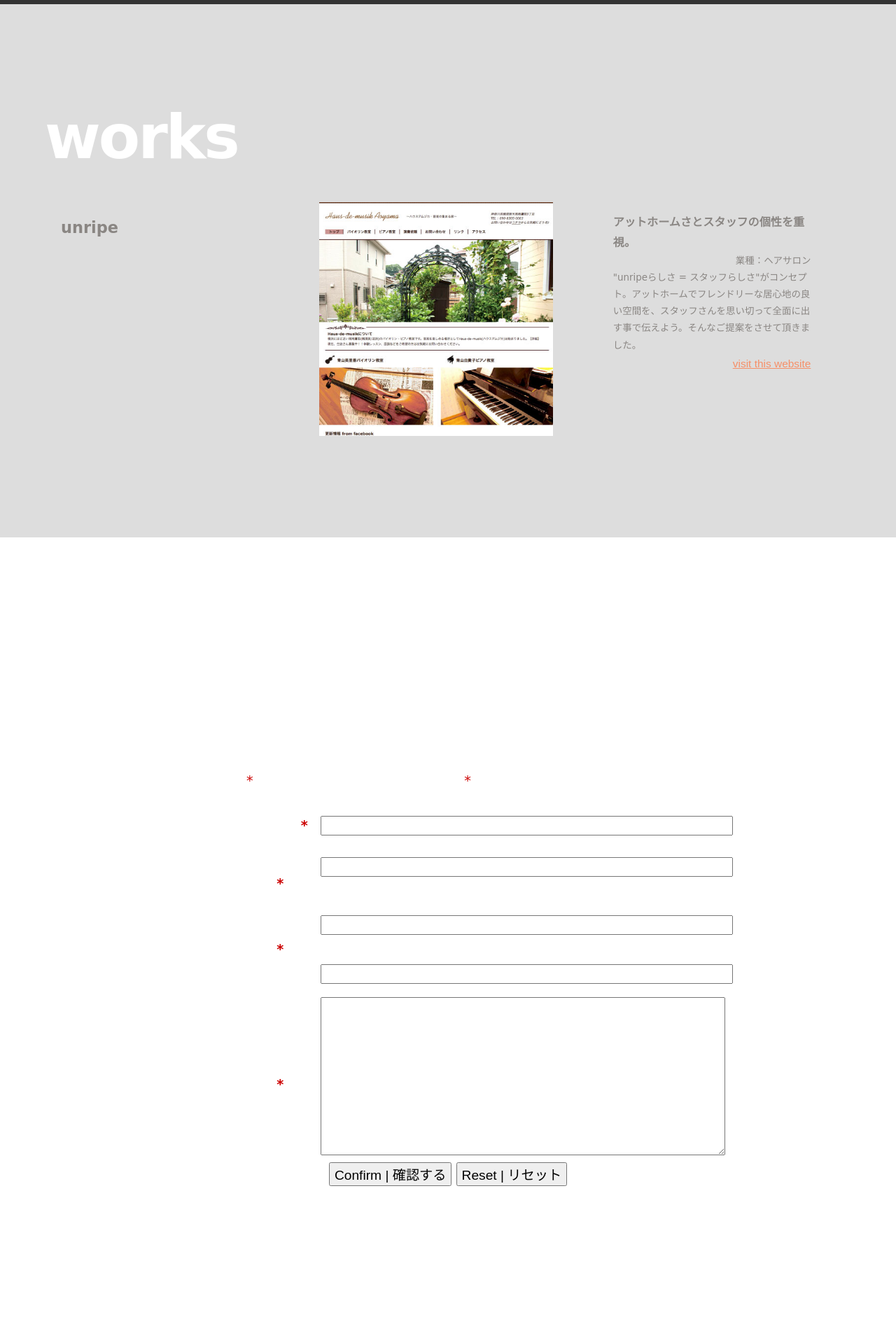
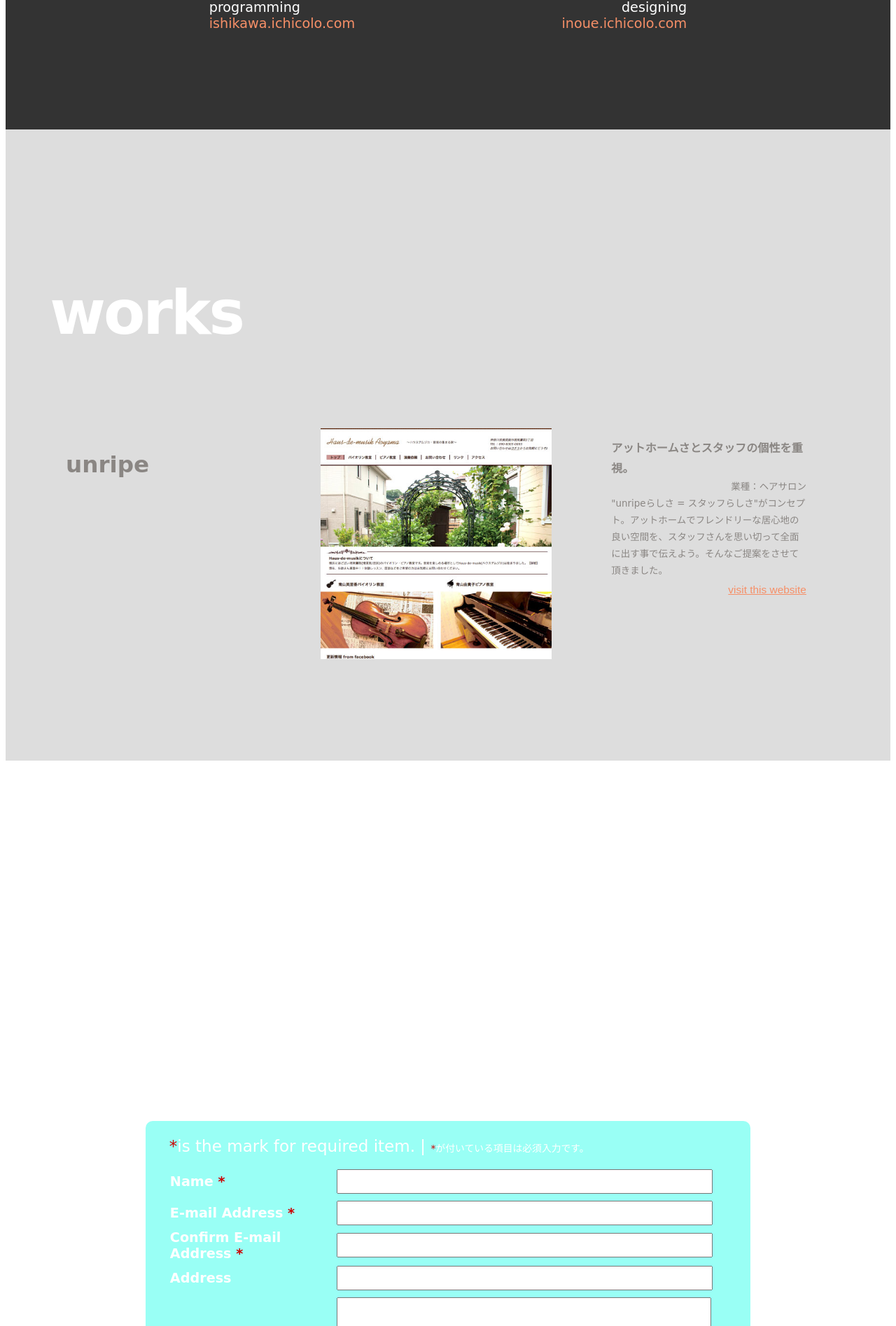
Before and after one commit to ichicolo-web/ichicolo.com, a PHP site: page / in a window 1280 px wide. Shown: the part 1892-3787 px from the top of the page at 70% size. Before the commit the page ends 3587 px from the top, so only its background shows below. Run offline with PHP 8.4, Linux system fonts and the light colour scheme; some web fonts are replaced.

Commit message:
お問い合わせを実装

```diff
--- a/contacts/confirm.html
+++ b/contacts/confirm.html
@@ -16,7 +16,7 @@
       </tr>
 
       <tr>
-        <th>Content of inquiry</th>
+        <th>Message</th>
         <td id="content"></td>
       </tr>
     </table>
--- a/contacts/send.php
+++ b/contacts/send.php
@@ -13,7 +13,7 @@
 $name = 'Name : ' . $post->name;
 $email = 'E-mail : ' . $post->email;
 $address = 'Address : ' . @$post->address;
-$content = 'Content : ' . "\n" . preg_replace( '/<br \/>/', '', $post->content) . "\n";
+$content = 'Content : ' . "\n" . preg_replace( '/<br \/>/', '', '/<br \/>/' . $post->content) . "\n";
 $bodyTextData = implode("\n\n", array($name, $email, @$address, $content));
 
 mb_language('uni');
--- a/index.html
+++ b/index.html
@@ -17,9 +17,6 @@
 <link href='http://fonts.googleapis.com/css?family=Days+One' rel='stylesheet' type='text/css'>
 <link href='http://fonts.googleapis.com/css?family=Flamenco:300,400' rel='stylesheet' type='text/css'>
 <link href='http://fonts.googleapis.com/css?family=Wallpoet' rel='stylesheet' type='text/css'>
-<link rel="stylesheet" href="/public/stylesheets/normalize.css" type="text/css" media="screen">
-<link rel="stylesheet" href="/public/stylesheets/grid.css" type="text/css" media="screen">
-<link rel="stylesheet" href="/public/stylesheets/style.css" type="text/css" media="screen">
 <link rel="stylesheet" href="/public/stylesheets/common.css" type="text/css" media="screen">
 <!-- <link rel="stylesheet" href="css/style.min.css" type="text/css" media="screen"> -->
 <!--[if IE]><script src="http://html5shim.googlecode.com/svn/trunk/html5.js"></script><![endif]-->
@@ -114,38 +111,38 @@
     <div class="container clearfix">
       <h2 class="title">contacts</h2>
       <h2 class="number"></h2>
-      <h3><strong>ichicolo</strong> is the artistic design unit. Web, Design, Art.....</h3>
+      <h3>Please feel free to contact us!</h3>
 
       <div id="contact">
         <form action="" method="post" class="contact">
-          <p><span class="require">*</span>is the mark for required item. | <span class="require">*</span>が付いている項目は必須入力です。</p>
+          <p><span class="require">*</span>is the mark for required item. | <span class="jap"><span class="require">*</span>が付いている項目は必須入力です。</span></p>
 
           <table>
             <tr>
               <th><label for="name">Name<span class="require"> *</span></label></th>
               <td>
-                <input class="validate required" name="name" type="text" id="name" size="50">
+                <input class="validate required" name="name" type="text" id="name">
               </td>
             </tr>
 
             <tr>
               <th><label for="email">E-mail Address<span class="require"> *</span></label></th>
-              <td><input class="validate required" name="email" type="text" id="email" size="50"></td>
+              <td><input class="validate required" name="email" type="text" id="email"></td>
             </tr>
 
             <tr>
               <th><label for="confirm_email">Confirm E-mail Address<span class="require"> *</span></label></th>
-              <td><input class="validate required" name="confirm_email" type="text" id="confirm_email" size="50"></td>
+              <td><input class="validate required" name="confirm_email" type="text" id="confirm_email"></td>
             </tr>
 
             <tr>
               <th><label for="address">Address</label></th>
-              <td><input name="address" type="text" id="address" size="50"></td>
+              <td><input name="address" type="text" id="address"></td>
             </tr>
 
             <tr>
               <th><label for="content">Message<span class="require"> *</span></label></th>
-              <td><textarea class="validate required" name="content" id="content" cols="50" rows="10"></textarea></td>
+              <td><textarea class="validate required" name="content" id="content"></textarea></td>
             </tr>
           </table>
 
--- a/public/javascripts/contact.js
+++ b/public/javascripts/contact.js
@@ -26,7 +26,7 @@
        */
       $(this).filter('.required').each(function () {
         if(htmlspecialchars($(this).val()) == '') {
-          $(this).parent().append("<p class='error'>This information is required. | 必須項目です。</p>");
+          $(this).parent().append("<p class='error'>This information is required. | <span class='jap'>必須項目です。</span></p>");
         }
       });
 
@@ -35,7 +35,7 @@
        */
       $(this).filter('#email').each(function () {
         if(htmlspecialchars($(this).val()) && !htmlspecialchars($(this).val()).match(/.+@.+\..+/g)) {
-          $(this).parent().append("<p class='error'>Please enter a valid email address. | メールアドレスの形式が異なります。</p>");
+          $(this).parent().append("<p class='error'>Please enter a valid email address. | <span class='jap'>メールアドレスの形式が異なります。</span></p>");
         }
       })
 
@@ -44,7 +44,7 @@
        */
       $(this).filter('#confirm_email').each(function () {
         if(htmlspecialchars($(this).val()) && htmlspecialchars($(this).val()) !== htmlspecialchars($('input[name="email"]').val())) {
-          $(this).parent().append("<p class='error'>The email addresses you entered do not match. | メールアドレスが一致しません。</p>");
+          $(this).parent().append("<p class='error'>The email addresses you entered do not match. | <span class='jap'>メールアドレスが一致しません。</span></p>");
         }
       })
     });
@@ -66,15 +66,92 @@
         $('#contact').html($(data));
         $('#name').text(htmlspecialchars(serial[0].value));
         $('#email').text(htmlspecialchars(serial[1].value));
-        $('#address').text(htmlspecialchars(serial[2].value));
-        $('#content').text(htmlspecialchars(serial[3].value));
+        $('#address').text(htmlspecialchars(serial[3].value));
+        $('#content').text(htmlspecialchars(serial[4].value));
         $('input[name="name"]').val(htmlspecialchars(serial[0].value));
         $('input[name="email"]').val(htmlspecialchars(serial[1].value));
-        $('input[name="address"]').val(htmlspecialchars(serial[2].value));
-        $('input[name="content"]').val(htmlspecialchars(serial[3].value));
+        $('input[name="address"]').val(htmlspecialchars(serial[3].value));
+        $('input[name="content"]').val(htmlspecialchars(serial[4].value));
       }
     });
   });
+
+  var reEnter = function () {
+    e.preventDefault();
+
+    var inputs = $('form.contact :input')
+      , serial = inputs.serializeArray()
+      , htmlspecialchars = function (data) {
+        data = data.replace(/&/g,"&amp;");
+        data = data.replace(/"/g,"&quot;");
+        data = data.replace(/'/g,"&#039;");
+        data = data.replace(/</g,"&lt;");
+        data = data.replace(/>/g,"&gt;");
+        return data ;
+      };
+
+    /*
+     ** error check
+     */
+    $("p.error").remove();
+    $('td').removeClass('error');
+
+    $('input, textarea').filter('.validate').each(function () {
+
+      /*
+       ** empty
+       */
+      $(this).filter('.required').each(function () {
+        if(htmlspecialchars($(this).val()) == '') {
+          $(this).parent().append("<p class='error'>This information is required. | <span class='jap'>必須項目です。</span></p>");
+        }
+      });
+
+      /*
+       ** email
+       */
+      $(this).filter('#email').each(function () {
+        if(htmlspecialchars($(this).val()) && !htmlspecialchars($(this).val()).match(/.+@.+\..+/g)) {
+          $(this).parent().append("<p class='error'>Please enter a valid email address. | <span class='jap'>メールアドレスの形式が異なります。</span></p>");
+        }
+      })
+
+      /*
+       ** confirm_email
+       */
+      $(this).filter('#confirm_email').each(function () {
+        if(htmlspecialchars($(this).val()) && htmlspecialchars($(this).val()) !== htmlspecialchars($('input[name="email"]').val())) {
+          $(this).parent().append("<p class='error'>The email addresses you entered do not match. | <span class='jap'>メールアドレスが一致しません。</span></p>");
+        }
+      })
+    });
+
+    if($('p.error').size() > 0) {
+      $('p.error').parent().addClass('error');
+
+      return false;
+    }
+    /*
+     ** /error check
+     */
+
+    $.ajax({
+      type: 'GET',
+      url: '/contacts/confirm.html',
+      dataType: 'html',
+      success: function (data) {
+        $('#contact').html($(data));
+        $('#name').text(htmlspecialchars(serial[0].value));
+        $('#email').text(htmlspecialchars(serial[1].value));
+        $('#address').text(htmlspecialchars(serial[3].value));
+        $('#content').text(htmlspecialchars(serial[4].value));
+        $('input[name="name"]').val(htmlspecialchars(serial[0].value));
+        $('input[name="email"]').val(htmlspecialchars(serial[1].value));
+        $('input[name="address"]').val(htmlspecialchars(serial[3].value));
+        $('input[name="content"]').val(htmlspecialchars(serial[4].value));
+      }
+    });
+  };
 
   $(document).on('click', '#return', function () {
     var name = $('#name').text()
@@ -92,28 +169,28 @@
         $('input[name="name"]').val(name);
         $('input[name="email"]').val(email);
         $('input[name="address"]').val(address);
-        $('input[name="content"]').val(content);
+        $('textarea[name="content"]').text(content);
       }
     });
   });
 
-  $(document).on('click', '#send', function () {
-    var inputs = $('form.contact :input')
-      , serial = inputs.serializeArray()
-      ;
+  //$(document).on('click', '#send', function () {
+  //  var inputs = $('form.contact :input')
+  //    , serial = inputs.serializeArray()
+  //    ;
 
-    $.ajax({
-      type: 'POST',
-      dataType:'json',
-      url: '/contacts/send.php',
-      data: {
-        name: serial[0].value,
-        email: serial[1].value,
-        address: serial[2].value,
-        content: serial[3].value
-      },
-      success: function (data) {
-      }
-    });
-  });
+  //  $.ajax({
+  //    type: 'POST',
+  //    dataType:'json',
+  //    url: '/contacts/send.php',
+  //    data: {
+  //      name: serial[0].value,
+  //      email: serial[1].value,
+  //      address: serial[2].value,
+  //      content: serial[3].value
+  //    },
+  //    success: function (data) {
+  //    }
+  //  });
+  //});
 });
--- a/public/stylesheets/common.css
+++ b/public/stylesheets/common.css
@@ -27,6 +27,10 @@
   display: none;
 }
 
+h3 {
+  font-size: 170%;
+}
+
 img {
   max-width: 100%;
 }
@@ -35,8 +39,12 @@
   color: #CC0000;
 }
 
+.jap {
+  font-size: 60%;
+}
+
 .error {
-  font-size:85%;
+  font-size:95%;
   color: red;
 }
 
@@ -254,30 +262,48 @@
 }
 
 form.contact {
-  width: 50%;
-  margin: 0 auto;
+  width: 70%;
+  margin: 50px auto 0;
+  padding: 2% 3%;
+  background-color: rgba(0,255,230,0.4);
+  border-radius: 10px;
+  -webkit-border-radius: 10px;
+  -moz-border-radius: 10px;
+}
+
+.contact p:first-child {
+  font-size: 120%;
+  margin: 0 0 15px;
 }
 
 .contact table {
+  width: 100%;
 	border-collapse: collapse;
+}
+
+.contact th {
+  width: 30%;
+  text-align: left;
+}
+
+.contact td {
+  width: 70%;
+  padding: 5px 0;
+}
+
+.contact td input,
+.contact td textarea {
+  width: 95%;
+  font-size: 130%;
 }
 
 .contact td.error input,
 .contact td.error textarea {
-	background-color:#fffacd;
+	background-color: #fffff0;
 }
 
-.contact caption {
-  margin:10px 0;
-  padding:0.5em;
-  background-color:#c9d9f0;
-  color:#3762a8;
-  font-weight:bold;
-}
-
-.contact td {
-  padding:0.5em;
-	text-align:left;
+.contact td textarea {
+  height: 15ex;
 }
 
 /*
```
Also changed, not shown: contacts/contact.html (+8 -27 lines).
